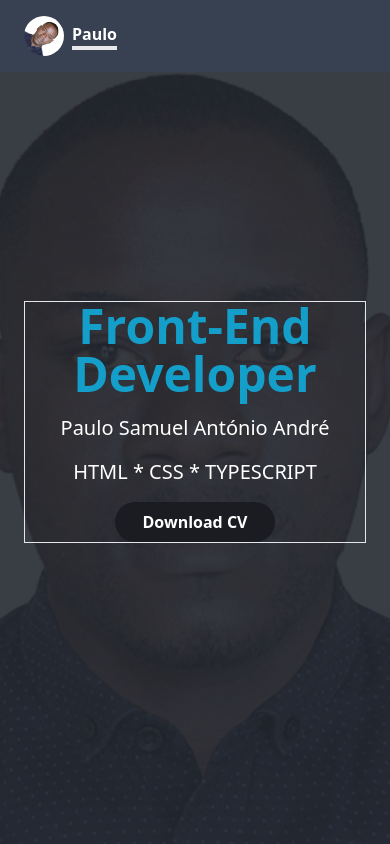
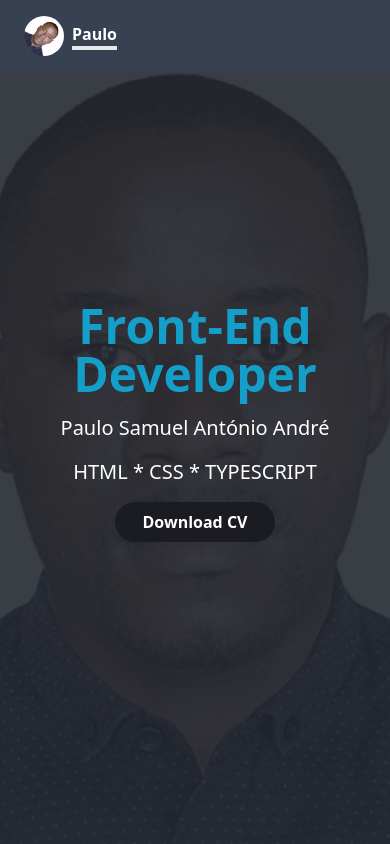
Before and after one commit to PauloAndre05/myportifolio, a React (Vite) app: page / in a window 390 px wide. Shown: the top 844 px of the page. Built offline with nearby package versions, Linux system fonts and the light colour scheme.

Commit message:
Finish the first part of responsive design(romoved border in title of banner component)

```diff
--- a/src/components/Banner.tsx
+++ b/src/components/Banner.tsx
@@ -8,7 +8,7 @@ export function Banner () {
                 className="absolute inset-0 w-full h-full bg-no-repeat object-cover opacity-5 max-sm:opacity-10"
                 alt="Imagem de Fundo"
             />
-            <div className="flex flex-col gap-4 z-10 max-sm:m-auto max-sm:border max-sm:text-center">
+            <div className="flex flex-col gap-4 z-10 max-sm:m-auto max-sm:text-center">
                 <h1 className="text-6xl font-bold text-third animate-fadeIn max-sm:text-5xl">Front-End Developer</h1>
                 <p className="text-xl animate-fadeIn">Paulo Samuel António André</p>
                 <p className="text-xl animate-fadeIn">HTML * CSS * TYPESCRIPT</p>
```
